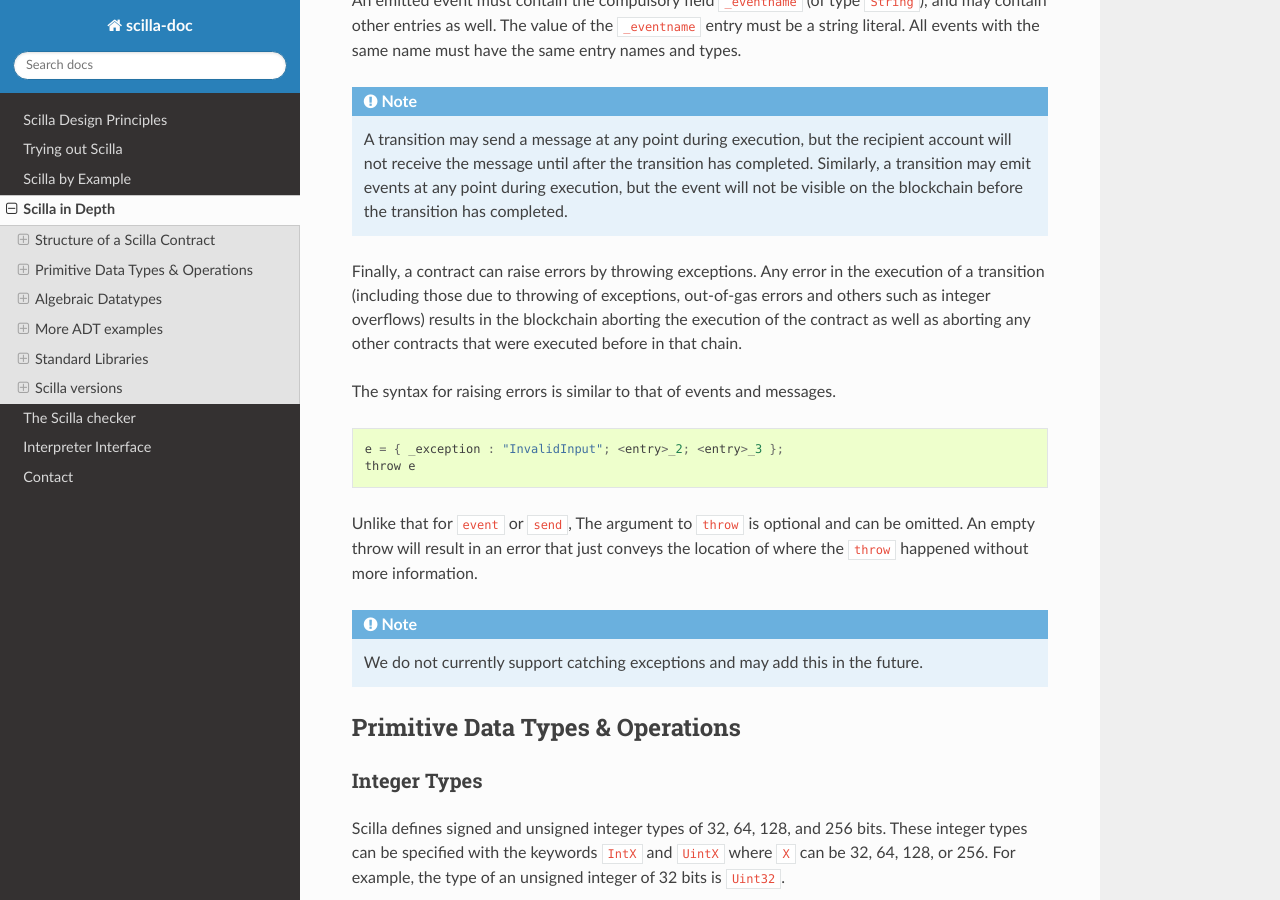
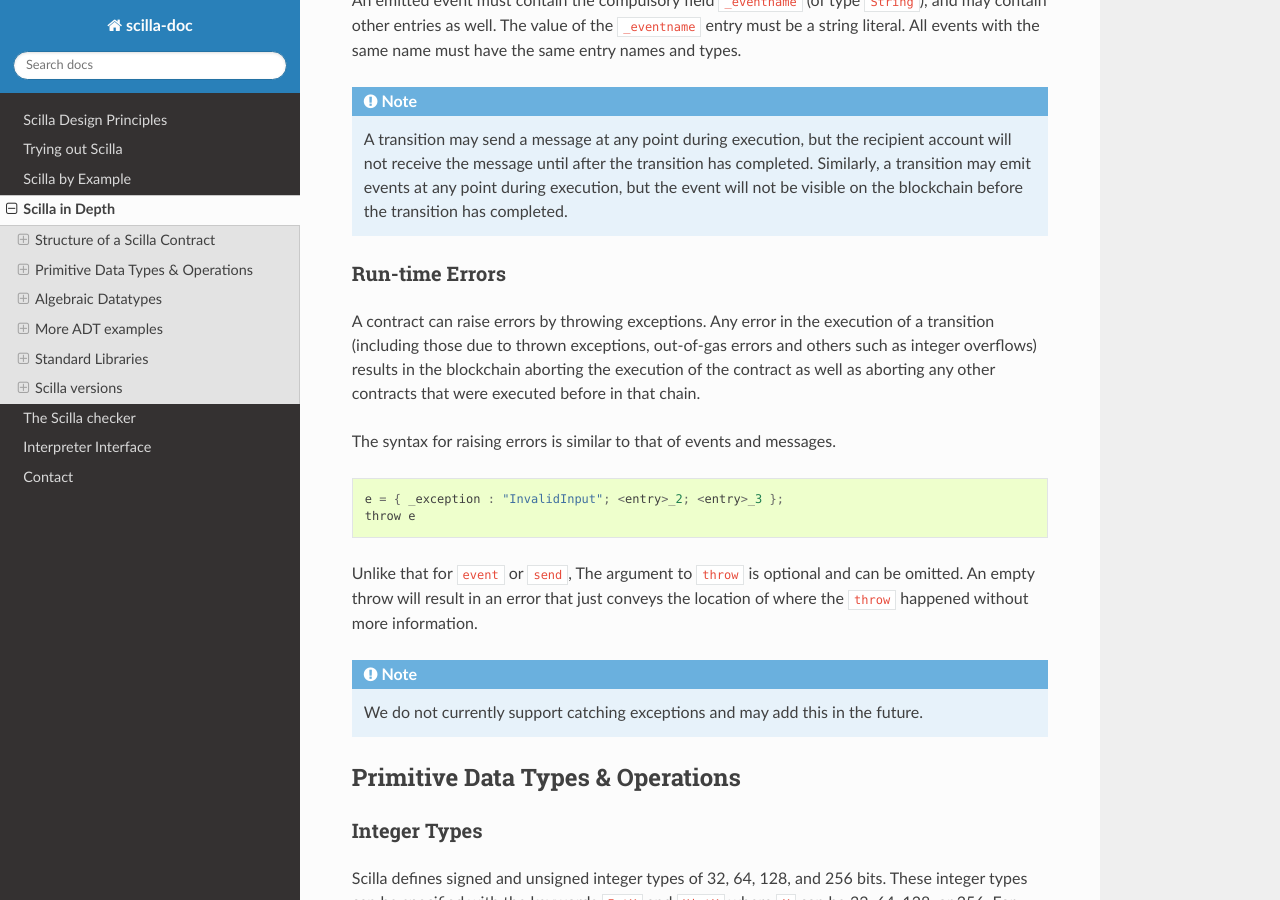
Before and after one commit to Zilliqa/scilla-docs, a Sphinx documentation site: the page built from docs/source/scilla-in-depth.rst, in a window 1280 px wide and 900 px high, scrolled down 7386 px. Built offline with Sphinx 7.4.7 and the Read the Docs theme 2.0.0, drawn with Linux system fonts in a browser that asks for light colours.

Commit message:
Move error discussion into its own section

```diff
--- a/docs/source/scilla-in-depth.rst
+++ b/docs/source/scilla-in-depth.rst
@@ -435,8 +435,11 @@ same name must have the same entry names and types.
    at any point during execution, but the event will not be visible on
    the blockchain before the transition has completed.
 
-Finally, a contract can raise errors by throwing exceptions. Any error
-in the execution of a transition (including those due to throwing of
+Run-time Errors
+**************
+
+A contract can raise errors by throwing exceptions. Any error
+in the execution of a transition (including those due to thrown
 exceptions, out-of-gas errors and others such as integer overflows)
 results in the blockchain aborting the execution of the contract as well
 as aborting any other contracts that were executed before in that chain.
```
